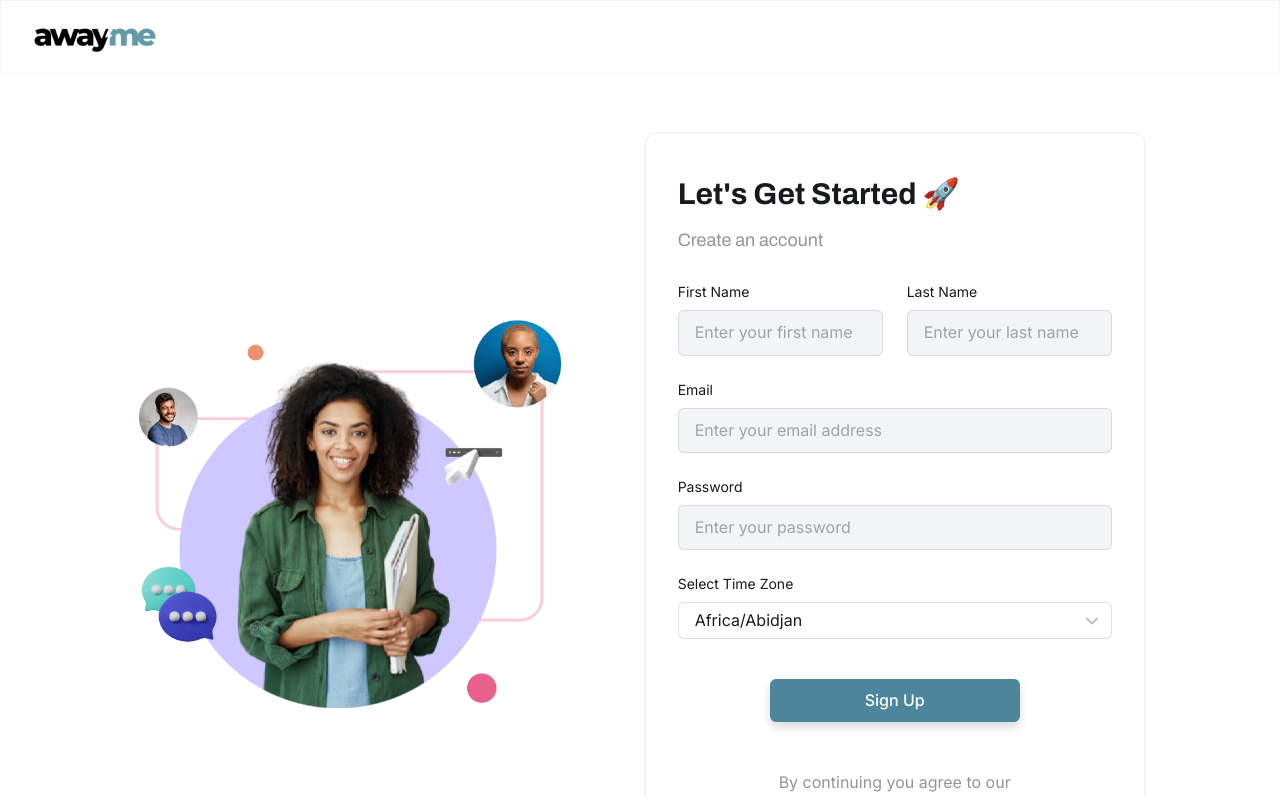
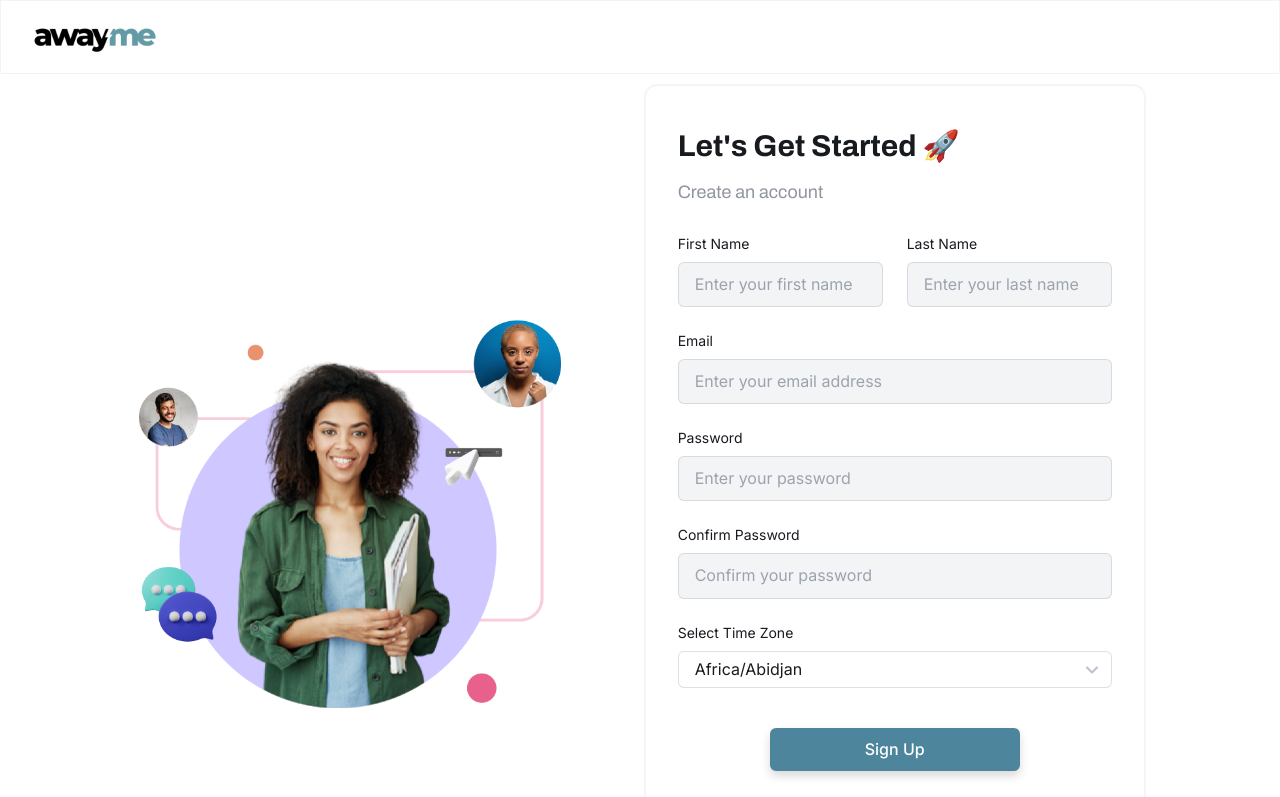
Before and after one commit to jinil2401/awayme, a Next.js app: page /register in a window 1280 px wide. Shown: the top 797 px of the page. Built offline with nearby package versions, Linux system fonts and the light colour scheme.

Commit message:
Confirm password

```diff
--- a/app/register/page.tsx
+++ b/app/register/page.tsx
@@ -17,11 +17,13 @@ export default function Register() {
   const [lastName, setLastName] = useState("");
   const [email, setEmail] = useState("");
   const [password, setPassword] = useState("");
+  const [confirmPassword, setConfirmPassword] = useState("");
   const [timezones, setTimezones] = useState<any[]>([]);
   const [selectedTimezone, setSelectedTimezone] = useState("");
   const [error, setError] = useState({
     emailError: "",
     passwordError: "",
+    confirmPasswordError: "",
     firstNameError: "",
     lastNameError: "",
     timeZoneError: "",
@@ -106,6 +108,22 @@ export default function Register() {
     return true;
   }
 
+  function checkConfirmPassword() {
+    if (password !== confirmPassword) {
+      setError((error) => ({
+        ...error,
+        confirmPasswordError: "Passwords do not match",
+      }));
+      return false;
+    }
+    setError((error) => ({
+      ...error,
+      confirmPasswordError: "",
+    }));
+    return true;
+  }
+
+
   function handleTimezoneChange(timeZone: string) {
     setSelectedTimezone(timeZone);
   }
@@ -116,6 +134,7 @@ export default function Register() {
       checkEmail(),
       checkFirstName(),
       checkLastName(),
+      checkConfirmPassword(),
     ].every(Boolean);
 
     if (!ALL_CHECKS_PASS) return;
@@ -219,6 +238,18 @@ export default function Register() {
               error={error.passwordError}
               disabled={isLoading}
             />
+            <Input
+              type="password"
+              hasLabel
+              label="Confirm Password"
+              value={confirmPassword}
+              placeholder="Confirm your password"
+              onChange={(event) => setConfirmPassword(event.target.value)}
+              hasError={error.confirmPasswordError !== ""}
+              error={error.confirmPasswordError}
+              disabled={isLoading}
+            />
+
             <Dropdown
               id="selectTimeZone"
               label="Select Time Zone"
```
